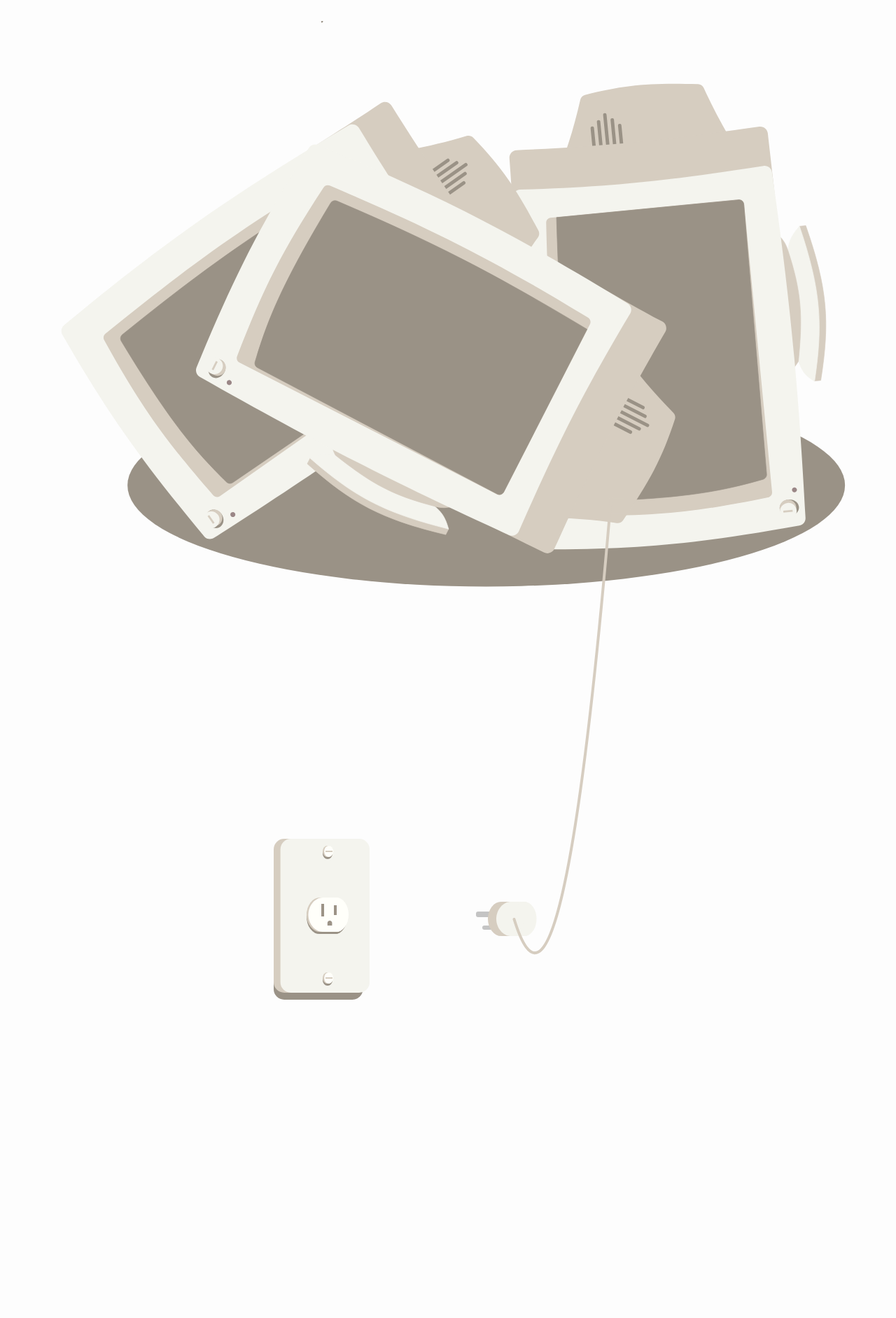
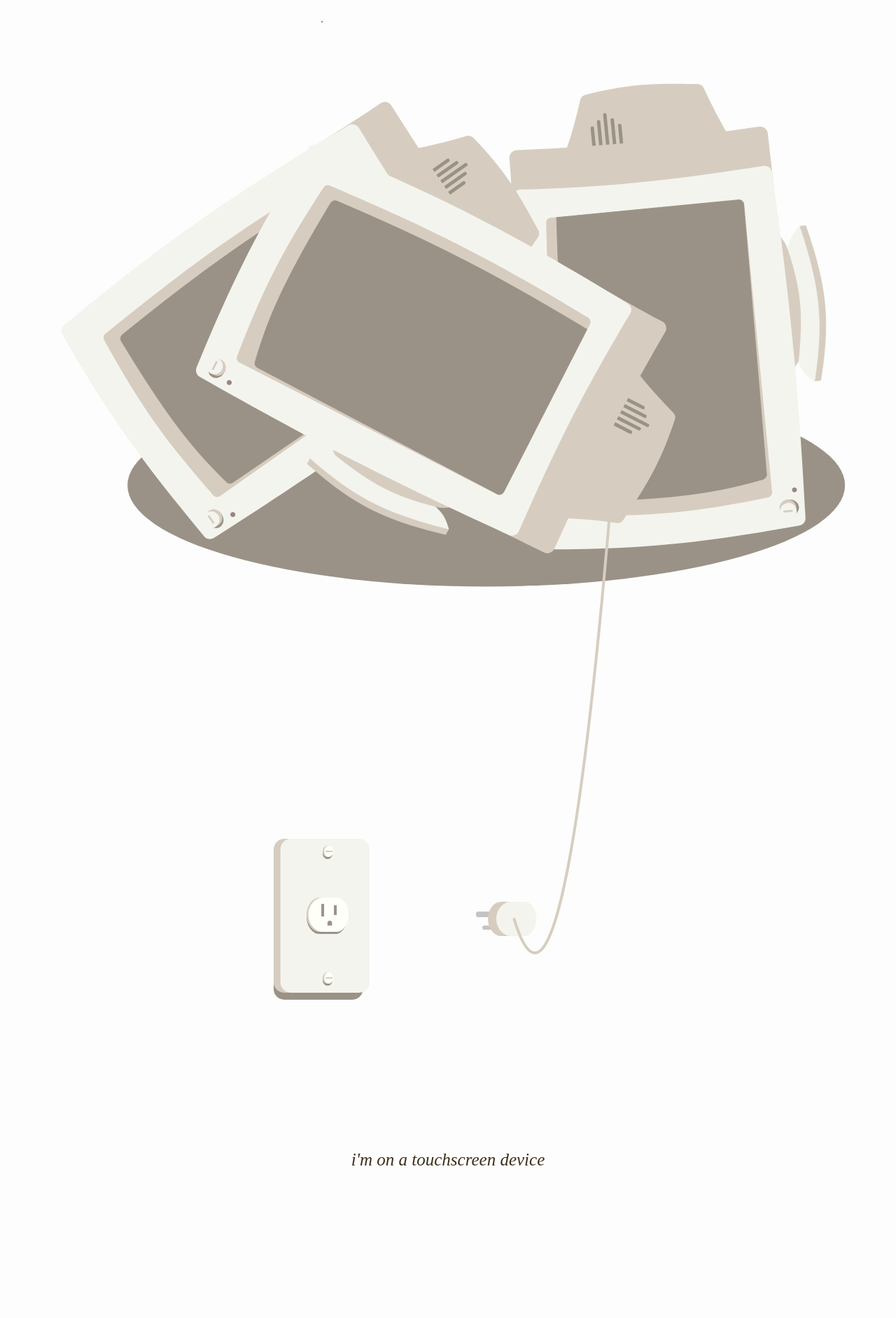
Before and after one commit to MichaelOdermatt/MichaelOdermatt.github.io, a Jekyll site: the page built from index.markdown, in a window 1280 px wide. Shown: the whole page at 70% size. Built offline with Jekyll 4.4.1, drawn with Linux system fonts in a browser that asks for light colours; after the commit the page ends 1707 px from its top, so only the background shows below that.

Commit message:
added support for touchscreen

```diff
--- a/CSS/common.css
+++ b/CSS/common.css
@@ -29,6 +29,8 @@
 
 .margin-top-lg { margin-top: 1.5em; }
 
+.margin-top-100 { margin-top: 100px; }
+
 .font-size-100 {font-size: 100px;}
 
 .pointer-events-none {pointer-events: none;}
@@ -41,6 +43,10 @@
 
 .font-size-35 {
   font-size: 35px;
+}
+
+.font-size-25 {
+  font-size: 25px;
 }
 
 .screen-text {
@@ -84,3 +90,33 @@
   padding-right: 30px;
   padding-left: 30px;
 }
+
+.cursor-pointer {cursor: pointer;}
+
+/*code for the animated underline from https://tobiasahlin.com/blog/css-trick-animating-link-underlines/*/
+
+.animated-underline {
+  position: relative;
+  text-decoration: none;
+}
+
+.animated-underline:hover {
+  color: #3D2E19;
+}
+
+.animated-underline::before {
+  content: "";
+  position: absolute;
+  display: block;
+  width: 100%;
+  height: 2px;
+  bottom: 0;
+  left: 0;
+  background-color: #3D2E19;
+  transform: scaleX(0);
+  transition: transform 0.3s ease;
+}
+
+.animated-underline:hover::before {
+  transform: scaleX(1);
+}
--- a/_layouts/home.html
+++ b/_layouts/home.html
@@ -113,7 +113,6 @@ layout: default
           <rect x="74" y="17" width="10" height="2" fill="#D6CDC0"/>
         </svg>
       </div>
-
       <div class="vertical-2-3-center">
         <svg id="plug" class='position-absolute' width="87" height="49" viewBox="0 0 87 49" fill="none" xmlns="http://www.w3.org/2000/svg">
           <rect id="large_prong_male" y="14" width="29" height="8" rx="3" fill="#C4C4C4"/>
@@ -134,10 +133,10 @@ layout: default
     </div>
   </div>
 </div>
-<div id="homepage-title" class="d-flex flex-justify-center font-times-new-roman visibility-none noselect">
-  <h1 class="text-color-brown font-size-100 margin-top-lg">
-    Michael Odermatt
-  </h1>
+<div id="touchscreen_button" class="cursor-pointer title-brown font-size-25 margin-top-100">
+  <i class="animated-underline">
+    i'm on a touchscreen device
+  </i>
 </div>
 
 <script>
@@ -519,6 +524,11 @@ layout: default
     }
   });
 
+  // button for users on mobile devices (the plug cant be moved on mobile/touchscreen devices)
+  $('#touchscreen_button').click( function(e) {e.preventDefault();
+    plug.move_plug_to_socket();
+  return false; } );
+
   // on window resize, update the plug position and the bounding box where the plug can exist
   $( window ).resize(function() {
     plug.update_screen_dependent_variables();
```
Also changed, not shown: other parts of _layouts/home.html (+6 -0 lines), 3 other files.
